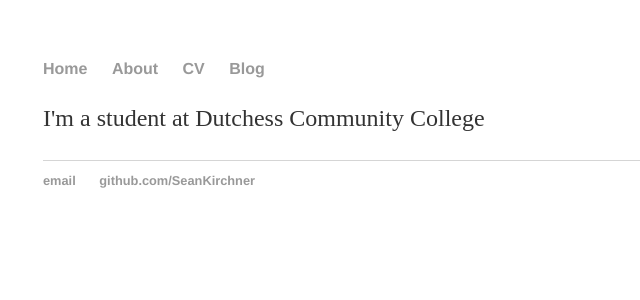
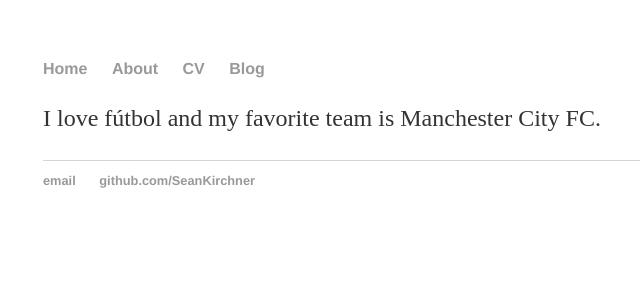
Before and after one commit to SeanKirchner/SeanKirchner.github.io, a Jekyll site: the page built from about/index.html, in a window 1280 px wide. Shown: the top 300 px of the page, without its empty margins (149-789 px from the left). Built offline with Jekyll 4.4.1, drawn with Linux system fonts in a browser that asks for light colours; Markdown is read by kramdown in place of the engine named in the settings.

Commit message:
Update index.html

```diff
--- a/about/index.html
+++ b/about/index.html
@@ -3,5 +3,5 @@ layout: default
 title: Sean Kirchner, Student
 ---
 <div class="blurb">
-	<p>I'm a student at Dutchess Community College</a></p>
+	<p>I love fútbol and my favorite team is Manchester City FC.</a></p>
 </div><!-- /.blurb -->
```
